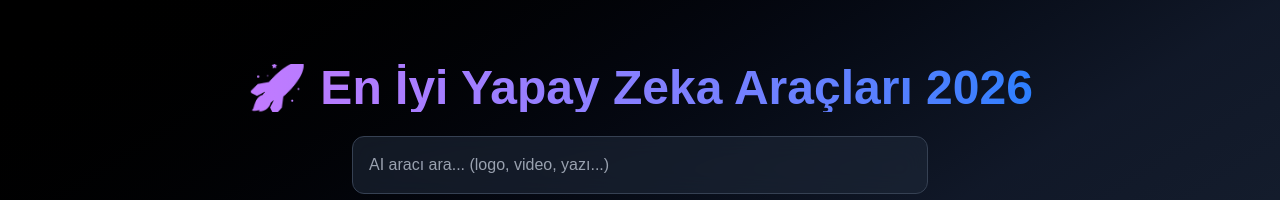
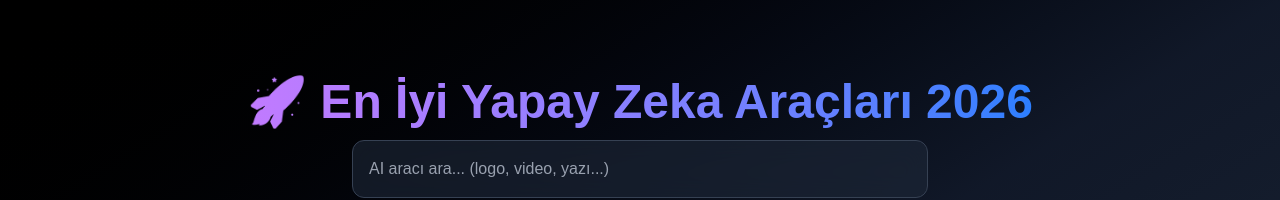
Before and after one commit to mehmetetkaaksoy/ai-tools-site, a Next.js app: page / in a window 1280 px wide. Shown: the top 200 px of the page. Built offline with nearby package versions, Linux system fonts and the light colour scheme; no server answers; the database is empty.

Commit message:
title fix

```diff
--- a/app/HomeClient.tsx
+++ b/app/HomeClient.tsx
@@ -59,7 +59,7 @@ const filteredTools = tools.filter((tool) => {
 
       {/* 🔥 NAVBAR */}
 
-      <h1 className="text-5xl font-bold mb-6 text-center bg-gradient-to-r from-purple-400 to-blue-500 text-transparent bg-clip-text">
+      <h1 className="text-4xl md:text-5xl font-bold leading-tight py-2 text-center bg-gradient-to-r from-purple-400 to-blue-500 text-transparent bg-clip-text">
   🚀 En İyi Yapay Zeka Araçları 2026
 </h1>
 
```
